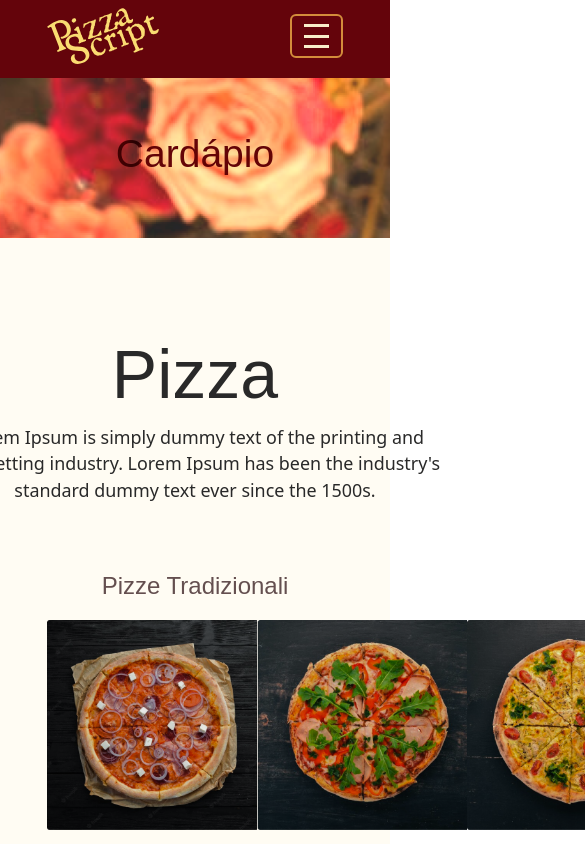
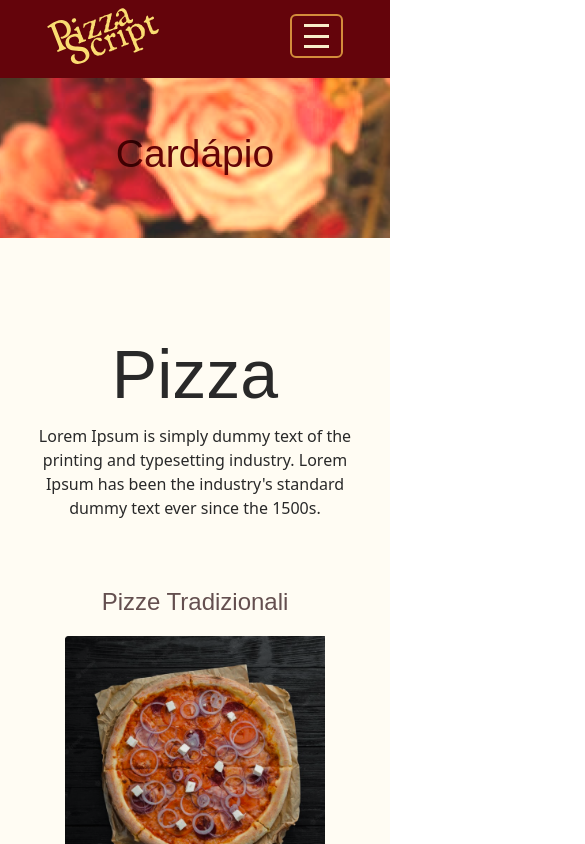
Before and after one commit to Yancap/pizzaria-react, a React (Create React App) app: page /cardapio in a window 390 px wide. Shown: the top 844 px of the page, 585 px wide, since content can reach past the window. Built offline with nearby package versions, Linux system fonts and the light colour scheme; a web font is replaced by a local one.

Commit message:
responsivo da pagina de cardapio

```diff
--- a/src/pages/menu-page/css/Menu.css
+++ b/src/pages/menu-page/css/Menu.css
@@ -5,17 +5,32 @@
 
 .square{
     width: 22vw;
-    min-width: 210px;
+    min-width: 240px;
     height: 22vw;
-    min-height: 210px;
+    min-height: 240px;
+    margin-bottom: 10px;
 }
 
 .rectangle{
     width: 22vw;
-    min-width: 210px;
+    min-width: 240px;
     height: 30vw;
-    min-height: 302px;
+    min-height: 342px;
+    margin-bottom: 10px;
 }
+
+@media screen and (max-width: 650px){
+    .square{
+        width: 60vw;
+        height: 60vw;
+        min-width: 260px;
+        min-height: 260px;
+    }
+}
+
+
+
+
 .pizza-1{
     background-image: url('images/pizzas/pizza-c-1.png');
 }
--- a/src/pages/menu-page/utility/HeaderMenu.js
+++ b/src/pages/menu-page/utility/HeaderMenu.js
@@ -1,14 +1,23 @@
 import React from 'react'
+import styled from 'styled-components'
 import { TitleH2 } from '../../../components/common/TitleH2'
 import '../css/Menu.css'
 
+const Paragraph = styled.p`
+  width: 40vw;
+  min-width: 350px;
+  @media screen and (max-width: 500px){
+    font-size: 1em;
+  }
+`
+
 export const HeaderMenu = ({title, text}) => {
   return (
-    <header className='text-center mt-5 pt-5' style={{width: "calc(30rem + 13vw)"}}>
-        <TitleH2 name={title} className='text-display title-menu'/>
-        <p className='text' >
+    <header className='text-center mt-5 pt-5'>
+        <h2 className='text-display title-menu'>{title}</h2>
+        <Paragraph className='text' >
           {text}
-        </p>
+        </Paragraph>
     </header>
   )
 }
--- a/src/pages/menu-page/utility/SectionMenu.js
+++ b/src/pages/menu-page/utility/SectionMenu.js
@@ -6,16 +6,10 @@ export const SectionMenu = ({subtitle, children}) => {
         <div className='text-center'>
             <p className='text-display paragraph ' style={{fontSize: '1.5em'}}>{subtitle}</p>
         </div>
-        <div className='d-flex justify-content-between'>
-            <div>
+        <div className='d-flex justify-content-lg-between justify-content-evenly flex-wrap'>
                 {children[0]}
-            </div>
-            <div>
                 {children[1]}
-            </div>
-            <div>
                 {children[2]}
-            </div>
         </div>
     </div>
   )
```
